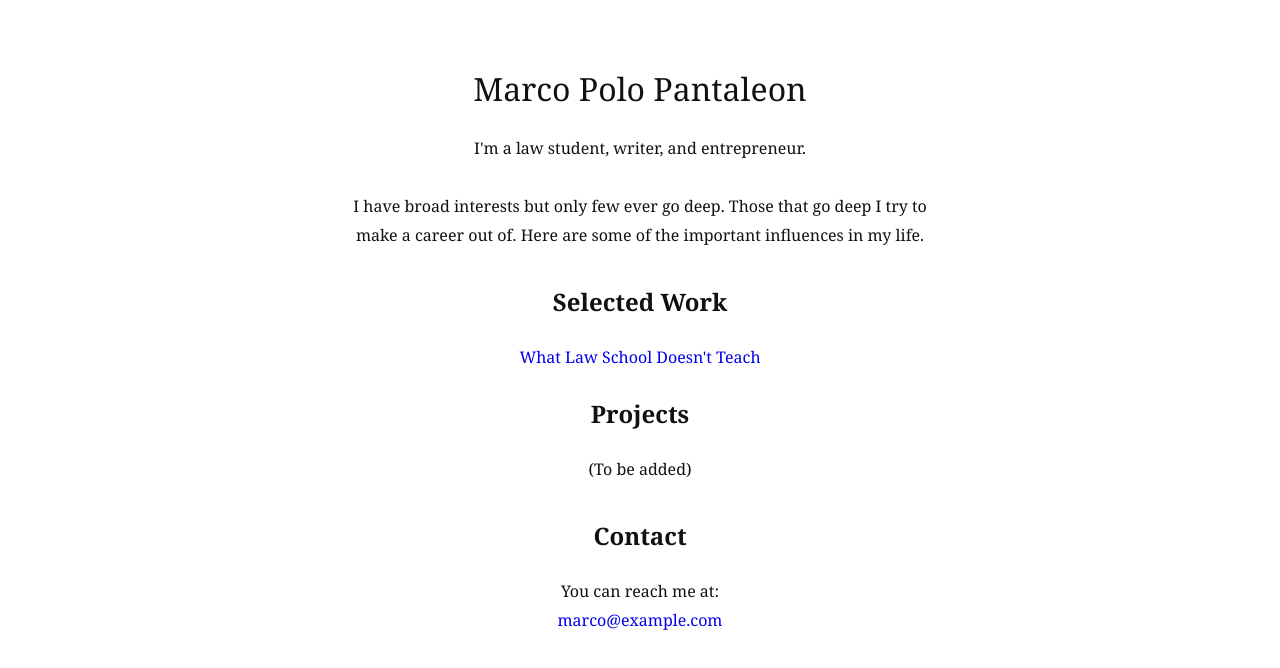
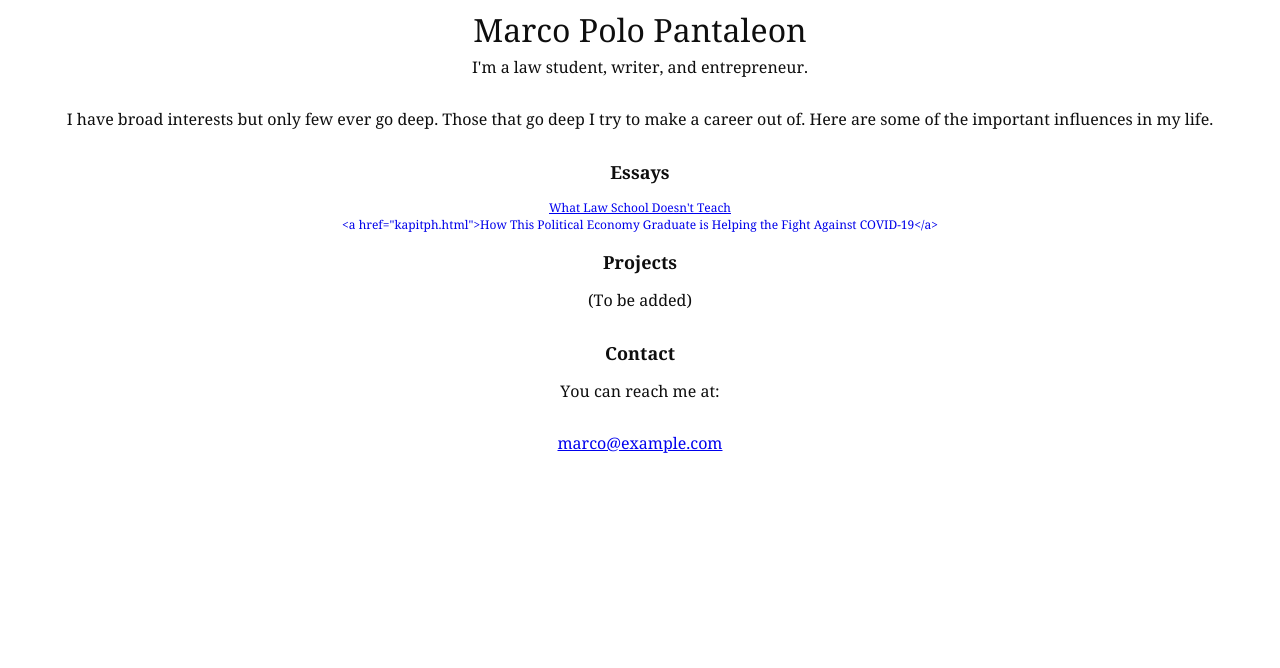
Before and after one commit to NambaMentality/marcopantaleon.github.io, a plain HTML site: page index.html in a window 1280 px wide. Drawn offline with Linux system fonts and the light colour scheme.

Commit message:
Add link to KapitPH article

```diff
--- a/index.html
+++ b/index.html
@@ -1,46 +1,33 @@
-<!DOCTYPE html>
+<!DOCTYPE html PUBLIC "-//W3C//DTD HTML 4.01//EN" "http://www.w3.org/TR/html4/strict.dtd">
 <html>
 <head>
-  <title>Marco Polo Pantaleon</title>
-  <meta charset="UTF-8">
-  <style>
-    body {
-      font-family: Georgia, serif;
-      max-width: 600px;
-      margin: 60px auto;
-      line-height: 1.8;
-      text-align: center;
-      color: #111;
-    }
-    h1 {
-      font-weight: normal;
-      font-size: 32px;
-      margin-bottom: 5px;
-    }
-    p {
-      font-size: 16px;
-      margin-bottom: 30px;
-    }
-    a {
-      display: block;
-      color: #0000EE;
-      text-decoration: none;
-      margin-bottom: 15px;
-    }
+  <meta http-equiv="Content-Type" content="text/html; charset=utf-8">
+  <meta http-equiv="Content-Style-Type" content="text/css">
+  <title></title>
+  <meta name="Generator" content="Cocoa HTML Writer">
+  <meta name="CocoaVersion" content="2575.3">
+  <style type="text/css">
+    p.p2 {margin: 0.0px 0.0px 30.0px 0.0px; text-align: center; font: 16.0px Georgia; color: #0e0e0e; -webkit-text-stroke: #0e0e0e}
+    p.p4 {margin: 0.0px 0.0px 0.0px 0.0px; text-align: center; font: 12.0px Georgia; color: #0000e9; -webkit-text-stroke: #0000e9}
+    p.p5 {margin: 0.0px 0.0px 0.0px 0.0px; text-align: center; font: 12.0px Georgia; color: #0000e9; -webkit-text-stroke: #0000e9; min-height: 14.0px}
+    p.p6 {margin: 0.0px 0.0px 0.0px 0.0px; text-align: center; font: 16.0px Georgia; color: #0000e9; -webkit-text-stroke: #0000e9}
+    span.s1 {font-kerning: none}
+    span.s2 {font: 12.0px Georgia; font-kerning: none; color: #0000e9; -webkit-text-stroke: 0px #0000e9}
+    span.s3 {font: 16.0px Georgia; font-kerning: none; color: #0000e9; -webkit-text-stroke: 0px #0000e9}
   </style>
 </head>
 <body>
-  <h1>Marco Polo Pantaleon</h1>
-  <p>I'm a law student, writer, and entrepreneur.</p>
-  <p>I have broad interests but only few ever go deep. Those that go deep I try to make a career out of. Here are some of the important influences in my life.</p>
-
-  <h2>Selected Work</h2>
-  <a href="essay1.html">What Law School Doesn't Teach</a>
-
-  <h2>Projects</h2>
-  <p>(To be added)</p>
-
-  <h2>Contact</h2>
-  <p>You can reach me at: <a href="mailto:marco@example.com">marco@example.com</a></p>
+<h1 style="margin: 0.0px 0.0px 5.0px 0.0px; text-align: center; font: 32.0px Georgia; color: #0e0e0e; -webkit-text-stroke: #0e0e0e"><span class="s1">Marco Polo Pantaleon</span></h1>
+<p class="p2"><span class="s1">I'm a law student, writer, and entrepreneur.</span></p>
+<p class="p2"><span class="s1">I have broad interests but only few ever go deep. Those that go deep I try to make a career out of. Here are some of the important influences in my life.</span></p>
+<h2 style="margin: 0.0px 0.0px 14.9px 0.0px; text-align: center; font: 18.0px Georgia; color: #0e0e0e; -webkit-text-stroke: #0e0e0e"><span class="s1"><b>Essays</b></span></h2>
+<p class="p4"><span class="s1"><a href="file:///Users/patricialouisedy/marcopantaleon.github.io/essay1.html">What Law School Doesn't Teach<span class="s2"></span></a></span></p>
+<p class="p4"><span class="s1">&lt;a href="kapitph.html"&gt;How This Political Economy Graduate is Helping the Fight Against COVID-19&lt;/a&gt;</span></p>
+<p class="p5"><span class="s1"></span><br></p>
+<h2 style="margin: 0.0px 0.0px 14.9px 0.0px; text-align: center; font: 18.0px Georgia; color: #0e0e0e; -webkit-text-stroke: #0e0e0e"><span class="s1"><b>Projects</b></span></h2>
+<p class="p2"><span class="s1">(To be added)</span></p>
+<h2 style="margin: 0.0px 0.0px 14.9px 0.0px; text-align: center; font: 18.0px Georgia; color: #0e0e0e; -webkit-text-stroke: #0e0e0e"><span class="s1"><b>Contact</b></span></h2>
+<p class="p2"><span class="s1">You can reach me at:</span></p>
+<p class="p6"><span class="s1"><a href="mailto:marco@example.com">marco@example.com<span class="s3"></span></a></span></p>
 </body>
 </html>
```
